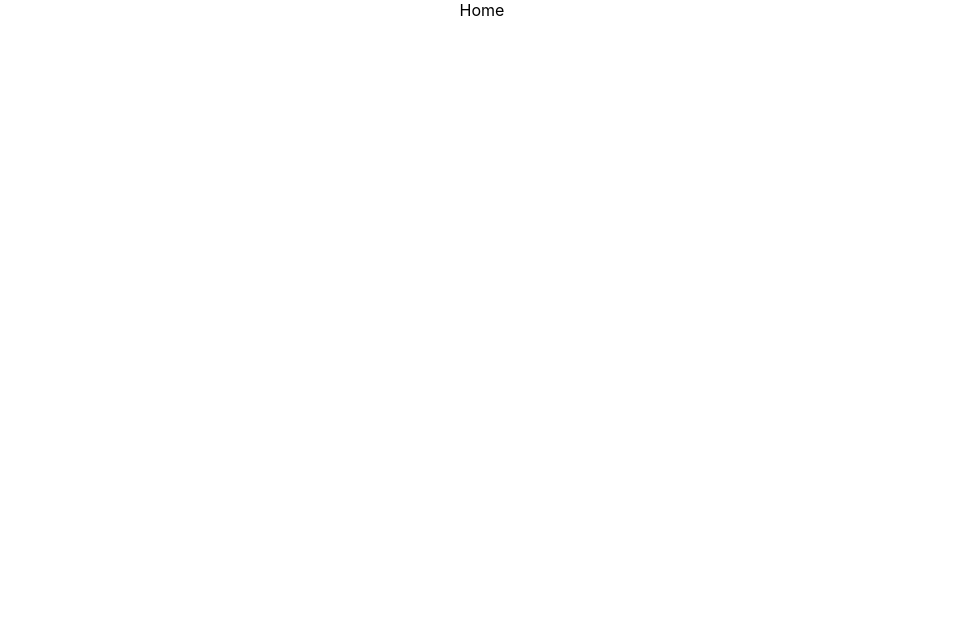
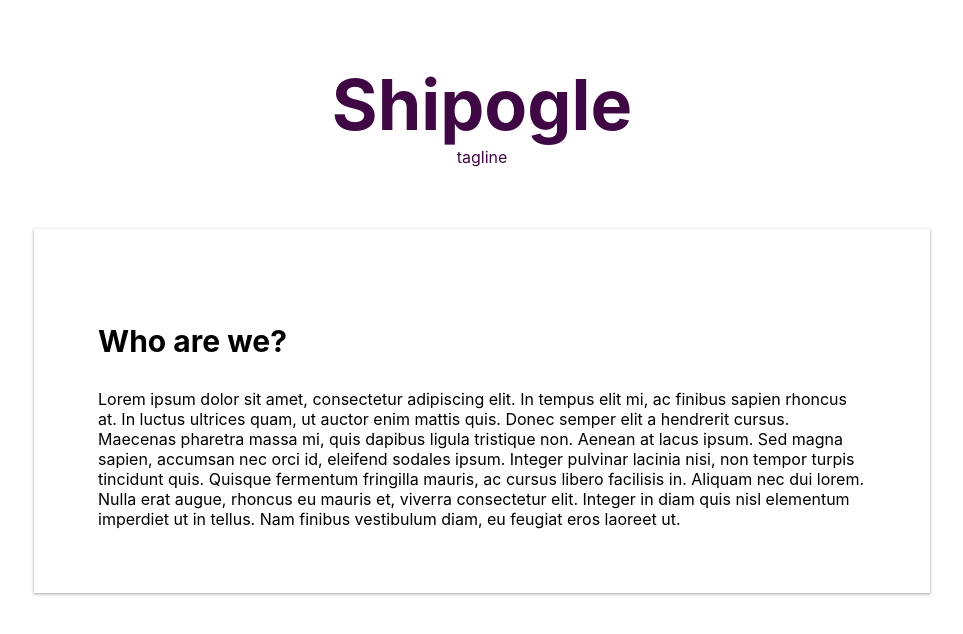
Before and after one commit to RHSaliya/Shipogle, a React (Create React App) app in the folder shipogle-frontend/: page / in a window 1280 px wide. Shown: the top 634 px of the page, without its empty margins (158-1121 px from the left). Built offline with nearby package versions, Linux system fonts and the light colour scheme.

Commit message:
Add Login page

```diff
--- a/shipogle-frontend/src/App.css
+++ b/shipogle-frontend/src/App.css
@@ -1,7 +1,21 @@
 .App {
-  text-align: center;
+  width: 100%;
+  height: 100%;
+  margin: 0px;
+  padding: 0px;
+  overflow-x: hidden;
+
+  min-height: 100%;
+  position: relative;
 }
+a{
+  color:black;
+  text-decoration: none;
+}
+a:hover{
+  color:#211522;
 
+}
 .App-logo {
   height: 40vmin;
   pointer-events: none;
@@ -36,3 +50,88 @@
     transform: rotate(360deg);
   }
 }
+
+
+/* Header css */
+.Header {
+  margin: 20px auto;
+  margin-top: 2em;
+  background-color: white;
+  text-align: center;
+  padding: 30px;
+  color: #3F0744;
+
+}
+.Header .title {
+  font-size: 70px;
+  text-align: center;
+  font-weight: bold;
+}
+.Header .info {
+  font-size: 30px;
+  text-align: center;
+}
+
+/* Section css for Home Page */
+.Section {
+  padding: 4em;
+  margin: 2em auto;
+  width: 60%;
+  box-shadow: rgba(60, 64, 67, 0.3) 0px 1px 2px 0px, rgba(60, 64, 67, 0.15) 0px 1px 3px 1px;
+}
+.section-title{
+  font-size: 30px;
+  font-weight: bold;
+  padding: 1em 0;
+}
+
+
+/*login area*/
+.navbar {
+  display: flex;
+  justify-content:flex-end;
+  padding: 10px 30px;
+}
+.navbar>a {
+  padding: 10px;
+  color:#3F0744;
+  text-decoration: none;
+}
+.navbar>a:hover{
+  font-size: 1.2em;
+}
+
+.logo{
+  margin: auto;
+}
+.login-box {
+  margin: 1rem auto;
+  padding: 5%;
+  width: 70%;
+  text-align: center;
+
+}
+
+.login-box input {
+  display: block;
+  padding: 10px;
+  margin: 20px auto;
+  width: 30%;
+  min-width: 10em;
+  border: 1px solid #3F0744;
+  border-radius: 10px;
+  box-shadow: rgba(0, 0, 0, 0.24) 0px 3px 8px;
+}
+.login-btn {
+  background-color: #3F0744;
+  color: white;
+  padding: 0.5rem 1rem;
+  border-radius: 5px;
+}
+.login-btn:hover {
+  background-color: white;
+  color: #3F0744;
+  padding: 0.5rem 1rem;
+  border-radius: 5px;
+  cursor: pointer;
+}
--- a/shipogle-frontend/src/App.js
+++ b/shipogle-frontend/src/App.js
@@ -3,12 +3,14 @@ import './App.css';
 import { Route, Routes } from "react-router-dom";
 import Home from './pages/Home';
 import Registration from './pages/Registration';
+import Login from './pages/Login';
 
 function App() {
   return (
     <div className="App">
       <Routes>
         <Route path="/" element={<Home />} />
+        <Route path="/login" element={<Login />} />
         <Route path="/registration" element={<Registration/>} />
       </Routes>
     </div>
--- a/shipogle-frontend/src/components/Header.js
+++ b/shipogle-frontend/src/components/Header.js
@@ -3,8 +3,8 @@ import React from 'react'
 export default function Header(props) {
   return (
     <div className="Header">
-        <div>{props.title}</div>
-        <div>{props.info}</div>
+        <div className="title">{props.title}</div>
+        <div classname="info">{props.info}</div>
     </div>
 
   )
--- /dev/null
+++ b/shipogle-frontend/src/components/NavBar.js
@@ -0,0 +1,11 @@
+import React from 'react'
+import { Link } from "react-router-dom";
+
+export default function NavBar() {
+  return (
+    <div className="navbar">
+        <Link to="/">Home</Link>
+        <Link to="/aboutUs">About Us</Link>
+    </div>
+  )
+}
--- /dev/null
+++ b/shipogle-frontend/src/components/Section.js
@@ -0,0 +1,14 @@
+import React from 'react'
+
+export default function Section(props) {
+  return (
+    <div className="Section">
+        <div className="section-title">
+            {props.title}
+        </div>
+        <div className="section-info">
+            {props.info}
+        </div>
+    </div>
+  )
+}
--- a/shipogle-frontend/src/pages/Home.js
+++ b/shipogle-frontend/src/pages/Home.js
@@ -1,7 +1,18 @@
 import React from 'react'
-
+import Header from '../components/Header';
+import Section from "../components/Section";
 export default function Home() {
   return (
-    <div>Home</div>
+    <div className="Homepage">
+      <Header
+      title="Shipogle"
+      info = "tagline"
+      />
+
+      <Section
+      title="Who are we?"
+      info="Lorem ipsum dolor sit amet, consectetur adipiscing elit. In tempus elit mi, ac finibus sapien rhoncus at. In luctus ultrices quam, ut auctor enim mattis quis. Donec semper elit a hendrerit cursus. Maecenas pharetra massa mi, quis dapibus ligula tristique non. Aenean at lacus ipsum. Sed magna sapien, accumsan nec orci id, eleifend sodales ipsum. Integer pulvinar lacinia nisi, non tempor turpis tincidunt quis. Quisque fermentum fringilla mauris, ac cursus libero facilisis in. Aliquam nec dui lorem. Nulla erat augue, rhoncus eu mauris et, viverra consectetur elit. Integer in diam quis nisl elementum imperdiet ut in tellus. Nam finibus vestibulum diam, eu feugiat eros laoreet ut."
+      />
+    </div>
   )
 }
--- /dev/null
+++ b/shipogle-frontend/src/pages/Login.js
@@ -0,0 +1,56 @@
+import React, { useState } from 'react'
+import { Link } from "react-router-dom";
+import Header from '../components/Header'
+import NavBar from '../components/NavBar';
+export default function Login(props) {
+    const [email, setEmail] = useState("");
+    const [password, setPassword] = useState("");
+
+    const submit = (e) => {
+      props.handleSubmit();
+    };
+
+    return (
+        <div className="loginPage">
+            <NavBar />
+            <Header
+            title="Shipogle"
+            info = "tagline"
+            />
+
+
+
+            <div className="login-box">
+                <img alt="logo">
+
+                </img>
+                <p>Don't have an account yet? <Link to="/registration" >Register now!</Link></p>
+                <form className="login-form" onSubmit={submit}>
+                    <input
+                    id="email"
+                    name="email"
+                    placeholder="john@example.com"
+                    type="email"
+                    onChange = {(e) => setEmail(e.target.value)}
+                    />
+
+                    <input
+                        id="password"
+                        name="password"
+                        placeholder="******"
+                        type="password"
+                        onChange={(e) => setPassword(e.target.value)}
+                    />
+                    <p>Forgot Password?</p>
+                    <button className="login-btn" type="submit">
+                        Log in
+                    </button>
+                </form>
+
+
+
+            </div>
+        </div>
+
+    )
+}
```
